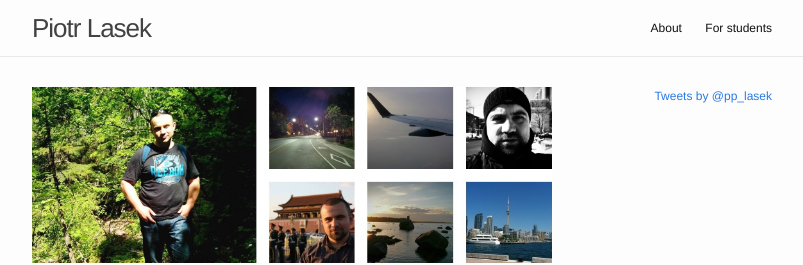
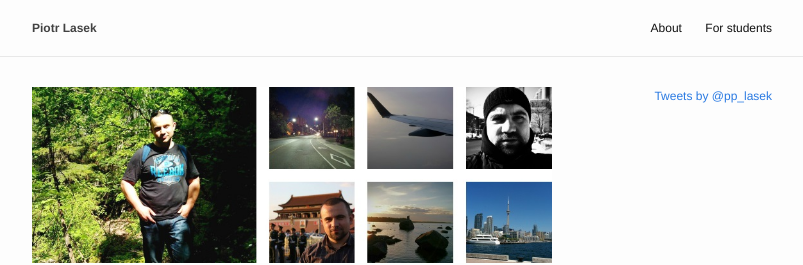
Before and after one commit to piotrlasek/piotrlasek.github.io, a Jekyll site: the page built from index.html, in a window 1280 px wide. Shown: the top 265 px of the page, without its empty margins (238-1041 px from the left). Built offline with Jekyll 4.4.1, drawn with Linux system fonts in a browser that asks for light colours; comment, search, counter and statistics services are not loaded.

Commit message:
Update _layout.scss

```diff
--- a/_sass/_layout.scss
+++ b/_sass/_layout.scss
@@ -11,11 +11,12 @@
 }
 
 .site-title {
-    font-size: 26px;
+    //font-size: 26px;
     line-height: 56px;
-    letter-spacing: -1px;
+    //letter-spacing: -1px;
     margin-bottom: 0;
     float: left;
+    font-weight: bold;
 
     &,
     &:visited {
```
